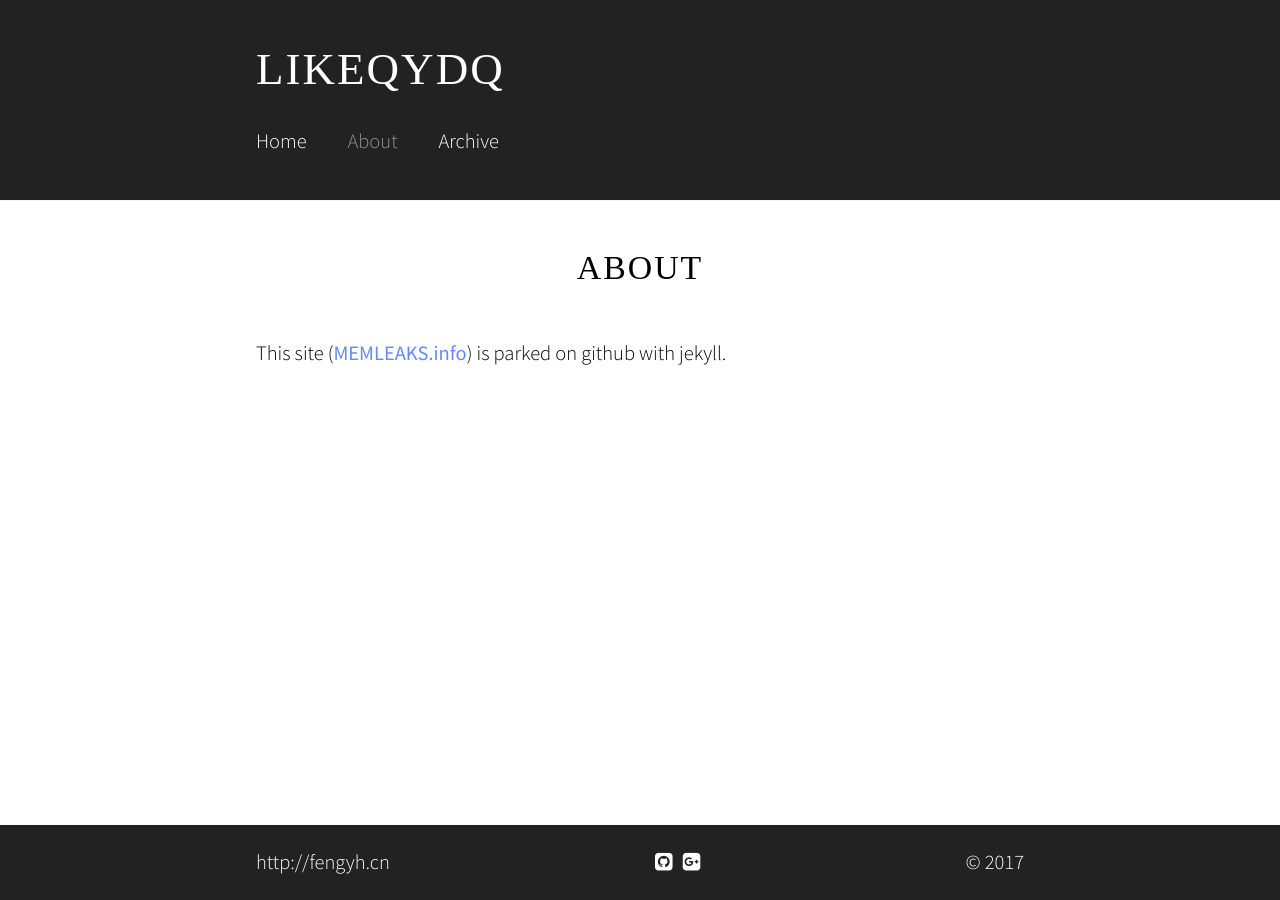
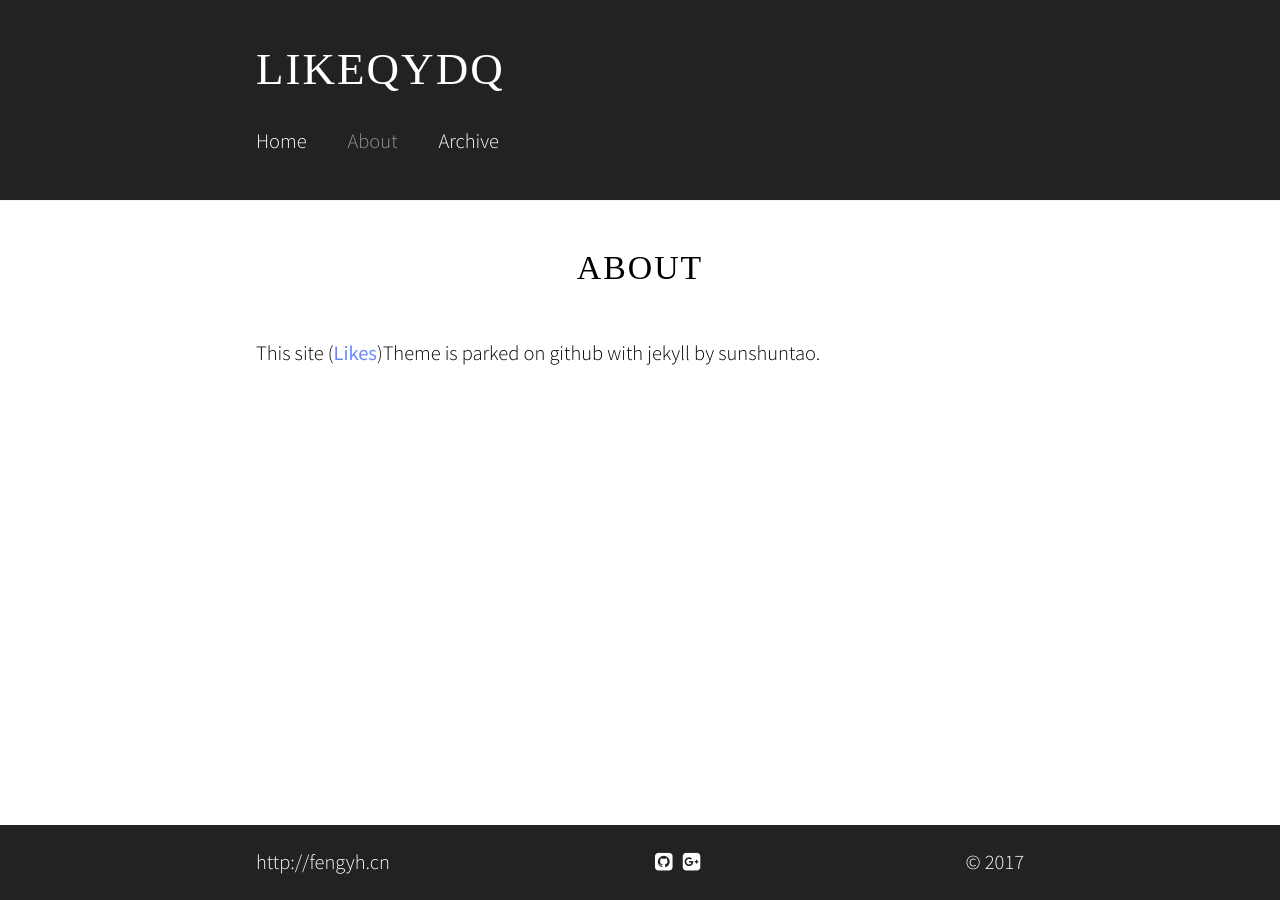
Before and after one commit to qydq/qydq.github.io, a Jekyll site: the page built from about.html, in a window 1280 px wide. Built offline with Jekyll 4.4.1, drawn with Linux system fonts in a browser that asks for light colours; some web fonts are replaced.

Commit message:
Update about.html

```diff
--- a/about.html
+++ b/about.html
@@ -2,5 +2,5 @@
 title: "About"
 ---
 <p>
-  This site (<a href="http://memleaks.info" target="_blank">MEMLEAKS.info</a>) is parked on github with jekyll.
+  This site (<a href="http://github.com/qydq" target="_blank">Likes</a>)Theme is parked on github with jekyll by sunshuntao.
 </p>
```
